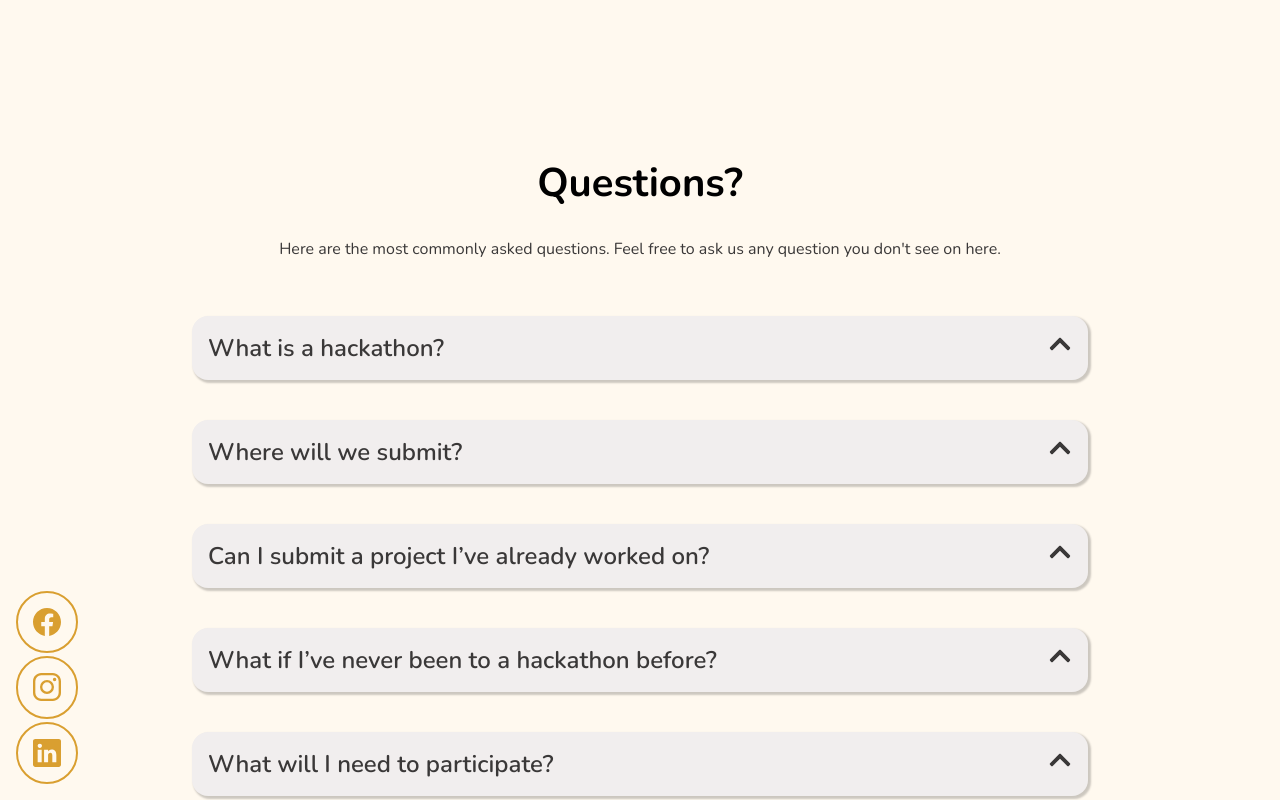
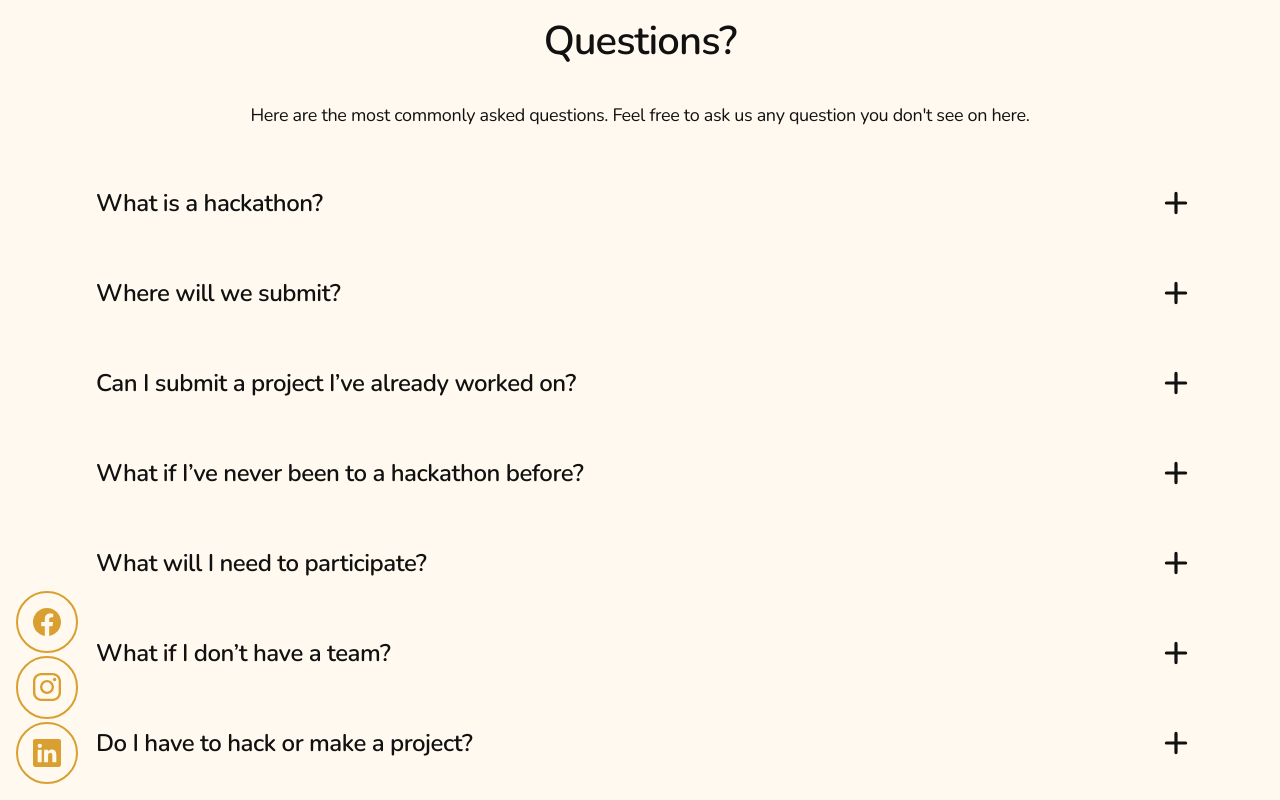
Before and after one commit to citrushack/cutiehack2021, a Next.js app: page /faq in a window 1280 px wide. Shown: the top 800 px of the page. Built offline with nearby package versions, Linux system fonts and the light colour scheme.

Commit message:
Styled faq

```diff
--- a/components/FaqSection.js
+++ b/components/FaqSection.js
@@ -1,26 +1,37 @@
-import React, { useState } from 'react';
-import { FaChevronUp } from "react-icons/fa";
-import styles from "../styles/Accordion.module.css";
+import React, { useState } from 'react'
+import { HiPlus } from 'react-icons/hi'
+import styles from '../styles/Accordion.module.css'
+import { motion } from 'framer-motion'
 
 export default function FaqSection(props) {
-
-    const [open, setOpen] = useState(false);
+  const [open, setOpen] = useState(false)
 
   const Toggle = () => {
-      setOpen(!open);
+    setOpen(!open)
   }
 
   return (
-      <div className={(open ? `${styles.accordionItem} ${styles.open}` : `${styles.accordionItem}`)} onClick={() => Toggle()}>
-        <div className={styles.accordionItemHeading}>
+    <div
+      className={
+        open
+          ? `${styles.accordionItem} ${styles.open}`
+          : `${styles.accordionItem}`
+      }
+      onClick={() => Toggle()}
+    >
+      <motion.div
+        whileHover={{ scale: 1.005 }}
+        transition={{ ease: 'easeInOut', duration: 0.1 }}
+        className={styles.accordionItemHeading}
+      >
         <div className={styles.accordionItemButton}>
-            <p>{props.question}<FaChevronUp className={styles.arrow} /></p>
+          <h3 className={styles.title}>{props.question}</h3>
+          <HiPlus className={styles.arrow} />
         </div>
-        </div>
+      </motion.div>
       <div className={styles.accordionItemPanel}>
         <p className={styles.answer}>{props.answer}</p>
       </div>
     </div>
-    );
-
-  };
+  )
+}
--- a/pages/index.js
+++ b/pages/index.js
@@ -111,7 +111,7 @@ export default function Home() {
 
           {!session && <>{/* <h1>You are not signed in</h1> */}</>}
         </section>
-        {/* <Faq /> */}
+        <Faq />
         {/* <Sponsors /> */}
       </Layout>
     </div>
--- a/styles/Accordion.module.css
+++ b/styles/Accordion.module.css
@@ -1,176 +1,86 @@
 .title {
-  margin: 0;
-  margin-bottom: 16px;
-  line-height: 1.15;
-  font-size: 40px;
-  font-weight: 700;
-  color: var(--color-text-primary);
+  margin: var(--gap) var(--gap);
+  display: flex;
+  align-items: center;
 }
-.description {
-  padding-left: 10%;
-  padding-right: 10%;
-  text-align: center;
 
-}
 .accordion {
   display: flex;
   flex-direction: column;
-  width: 100%;
-  margin: 1rem 0;
-  padding-left: 15%;
-  padding-right: 15%;
-}
-
-.accordionItem {
-  min-width: 100%;
-  text-align: left;
-  text-decoration: none;
-  color: inherit;
+  max-width: 70rem;
+  margin: 1rem 4rem;
 }
 
 .arrow {
-  transition: 200ms ease;
+  transition: 200ms ease-in-out;
+  font-size: 2rem;
+  min-width: 3rem;
+  max-width: 3rem;
 }
 
 .open .arrow {
-  transform: rotate(180deg);
-  transition: 200ms ease;
-}
-
-.accordionItemHeading {
-  font-size: 1.5rem;
-  font-weight: 600;
+  transform: rotate(45deg);
 }
 
 .accordionItemButton {
   display: flex;
-  justify-content: space-between;
   align-items: center;
-  min-width: 100%;
   border: none;
-  border-bottom: 2px solid var(--border-accordion-button);
-  background-color: var(--color-accordion-button);
-  box-shadow: transparent;
   cursor: pointer;
 }
 
-.accordionItemButton p {
+.accordionItemButton {
   flex: 1;
-
   overflow: hidden;
-  background: #f1eeee;
-  padding: 1rem;
-  margin-bottom: 1rem;
   box-sizing: border-box;
-  border-radius: 1rem;
-  opacity:1;
-  width:100%;
-  height: auto;
-  transition-timing-function: ease-in;
-  transition: all 200ms;
-  box-shadow: 2px 2px 2px 1px rgba(0, 0, 0, 0.2);
-
+  border-radius: 15px;
+  transition: all 200ms ease-in-out;
   display: flex;
   justify-content: space-between;
 }
-
-.open .accordionItemButton p {
-  background: orange;
+.accordionItemButton:hover {
+  background: var(--brand-op-dark);
   color: white;
 }
 
-.accordionItemButton p:hover {
-  background: orange;
-  transition: 200ms;
+.open .accordionItemButton {
+  background: var(--brand);
   color: white;
 }
 
 .accordionItemPanel {
   overflow-y: hidden;
   max-height: 0;
-  padding: 0 1.5rem;
-  background-color: var(--color-accordion-panel);
-  background-image: var(--bg-accordion-panel);
-  line-height: 1.5;
-  font-size: 1.2rem;
-  transition: 200ms ease;
+  margin: var(--gap-half) var(--gap);
+  transition: all 300ms ease-out;
 }
 
 .open .accordionItemPanel {
   max-height: 100rem;
-  padding: 1.5rem;
-  transition: 200ms ease;
+  transition: all 1s ease-in;
 }
 
 .answer {
   overflow: hidden;
-  background: #e0e0e0;
-  padding: 1rem;
-  margin-bottom: 1rem;
-  box-sizing: border-box;
-  border-radius: 1rem;
-  opacity:1;
-  width:100%;
+  width: 100%;
   height: auto;
-  transition-timing-function: ease-in;
-  transition: all 200ms;
-  box-shadow: 2px 2px 2px 1px rgba(0, 0, 0, 0.2);
 }
 
-.open .answer {
-  opacity: 1;
-  transition: 200ms ease;
-}
-
-.main {
-  display: flex;
-  flex-direction: column;
-  justify-content: center;
-  width: var(--contentWidth);
-  min-height: 50vh;
-  margin: auto;
-  margin-bottom: 5%;
-}
 
 .faq {
   display: flex;
   flex-direction: column;
-  justify-content: space-around;
   align-items: center;
-  width: var(--contentWidth);
-  margin: 10rem auto 0 auto;
 }
 
 /* Mobile Styles */
-@media (max-width: 768px){
-  .main {
-    margin-top: 15%;
-    margin-bottom: 5%;
-  }
-  .accordion{
+@media (max-width: 960px) {
+  .accordion {
     width: 100%;
     padding: 0;
   }
-  .accordionItemHeading{
-    font-size: 1rem;
-  }
-  /* .accordionItemButton{
-    padding: 0.1rem 0;
-  } */
-  /* .accordionItemButton p{
-    margin-right: 2px;
-    padding: 0 10px 0 0;
-  } */
-  .accordionItemPanel,
-  .open .accordionItemPanel{
-    padding: 0 1rem;
-    font-size: 16px;
-  }
-  .faq{
-    margin-top: 22%;
-    padding: 0;
-  }
-  .title {
-    font-size: 2.8rem;
+  .title{
+    margin: var(--gap-half) var(--gap);
+    font-size: 1.125rem;
   }
 }
--- a/styles/globals.css
+++ b/styles/globals.css
@@ -1,4 +1,15 @@
 :root {
+  /* Spacing */
+  --gap-quarter: 0.25rem;
+  --gap-half: 0.5rem;
+  --gap: 1rem;
+  --gap-double: 2rem;
+  --small-gap: 4rem;
+  --big-gap: 4rem;
+  --main-content: 45rem;
+  --radius: 8px;
+  --inline-radius: 5px;
+
   --brand: #ff8a00;
   --brand-light: #d99f30;
   --brand-dark: #de6e1d;
@@ -13,16 +24,31 @@
   --gray-5: #f0efef;
   --bg: #fff9ef;
   --fg: #111;
-  --nav-bg: rgba(255,249,239,0.5);
-  --nav-bg-moz: rgba(255,249,239,0.8);
+  --nav-bg: rgba(255, 249, 239, 0.5);
+  --nav-bg-moz: rgba(255, 249, 239, 0.8);
 }
 
 html,
 body {
   padding: 0;
   margin: 0;
+  font-size: 16px;
   background-color: var(--bg);
+  color: var(--fg);
   overflow-x: hidden !important;
+}
+
+body {
+  min-height: 100vh;
+  font-family: var(--font-sans);
+  display: flex;
+  flex-direction: column;
+}
+
+p,
+li {
+  letter-spacing: -0.33px;
+  font-size: 1.125rem;
 }
 
 h1,
@@ -31,13 +57,34 @@ h3,
 h4,
 h5,
 h6 {
-  color: var(--fg);
+  font-weight: 600;
+  line-height: 1.75;
 }
 
-p {
-  color: var(--gray-1);
+h1 {
+  font-size: 2.5rem;
+  font-weight: 600;
+  line-height: 1.25;
+  letter-spacing: -0.89px;
 }
 
+h2 {
+  font-size: 2rem;
+  letter-spacing: -0.69px;
+}
+
+h3 {
+  font-size: 1.5rem;
+  letter-spacing: -0.47px;
+}
+
+h4 {
+  font-size: 1.25rem;
+  letter-spacing: -0.33px;
+}
+p {
+  line-height: 1.75;
+}
 a {
   color: inherit;
   text-decoration: none;
```
Also changed, not shown: 1 other file (tests, documents, lock files or other folders). Lines whose indentation alone changed are shown as unchanged.
